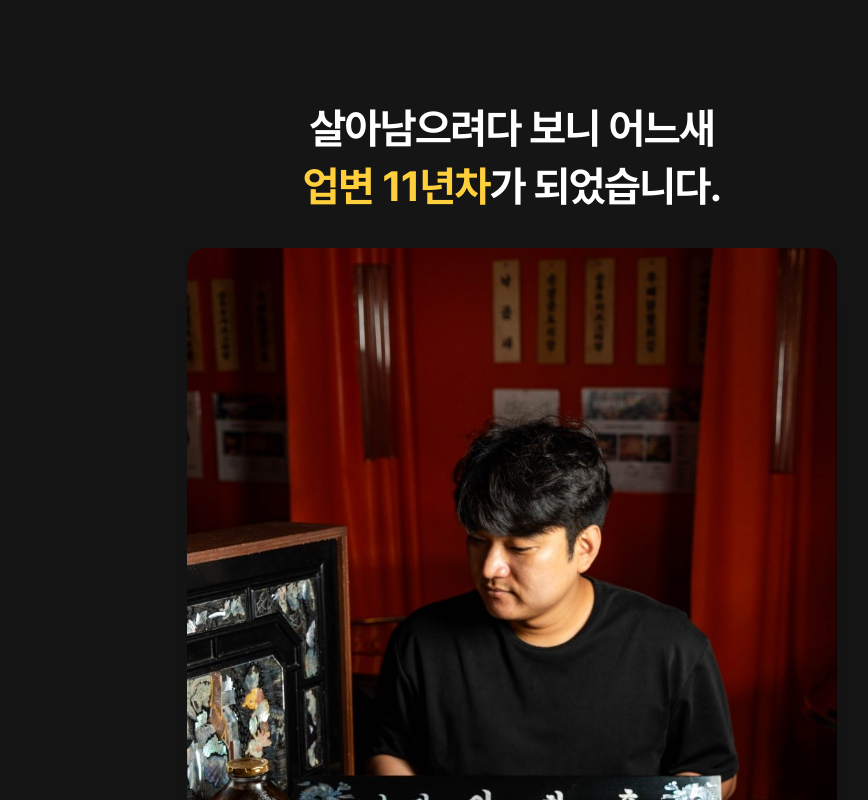
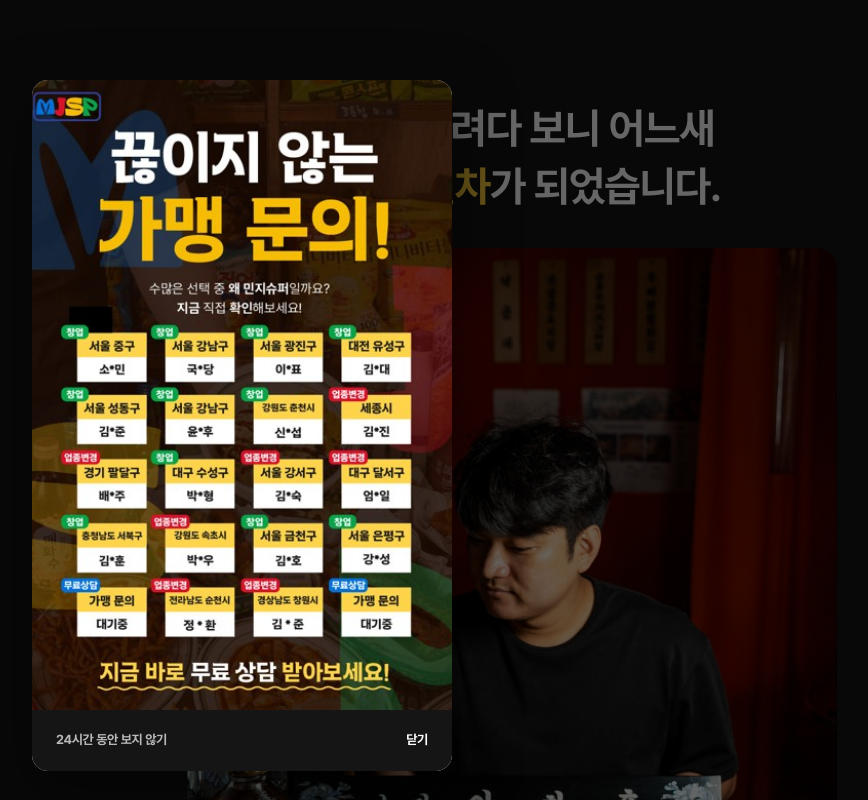
Before and after one commit to JISANGHYEOK-0901/MinjiSuper, a React (Vite) app in the folder front/: page / in a window 1280 px wide. Shown: the top 800 px of the page, without its empty margins (128-996 px from the left). Built offline with nearby package versions, Linux system fonts and the light colour scheme; a web font is replaced by a local one.

Commit message:
팝업창 추가

```diff
--- a/front/src/App.jsx
+++ b/front/src/App.jsx
@@ -10,7 +10,8 @@
 import ReceiptSection from "./components/ReceiptSection";
 import CostAnalysisSection from "./components/CostAnalysisSection";
 import ContactFormSection from "./components/ContactFormSection";
-import AdminDashboard from "./components/AdminDashboard"; // 신규 추가
+import AdminDashboard from "./components/AdminDashboard";
+import PopupModal from "./components/PopupModal";
 
 function LandingPage() {
   const [showTopBtn, setShowTopBtn] = useState(false);
@@ -25,6 +26,7 @@
 
   return (
     <div className="w-full overflow-hidden relative">
+      <PopupModal />
       <HeroSection />
       <ExpertSection />
       <StructureSection />
--- /dev/null
+++ b/front/src/components/PopupModal.jsx
@@ -0,0 +1,79 @@
+import React, { useState, useEffect } from "react";
+import { motion, AnimatePresence } from "framer-motion";
+
+const PopupModal = () => {
+  const [isOpen, setIsOpen] = useState(false);
+
+  useEffect(() => {
+    const hideUntil = localStorage.getItem("hideFranchisePopup");
+    const now = new Date().getTime();
+
+    if (!hideUntil || now > parseInt(hideUntil)) {
+      // 대기 시간은 300ms로 유지 (체감상 즉시 실행)
+      const timer = setTimeout(() => setIsOpen(true), 300);
+      return () => clearTimeout(timer);
+    }
+  }, []);
+
+  const closePopup = () => setIsOpen(false);
+
+  const closeFor24Hours = () => {
+    const expireDate = new Date().getTime() + 24 * 60 * 60 * 1000;
+    localStorage.setItem("hideFranchisePopup", expireDate.toString());
+    setIsOpen(false);
+  };
+
+  return (
+    <AnimatePresence>
+      {isOpen && (
+        <>
+          {/* 💡 [교정] backdrop-blur 클래스를 제거하여 뒷배경이 흐릿하게 보이는 효과 제거 */}
+          <motion.div
+            initial={{ opacity: 0 }}
+            animate={{ opacity: 1 }}
+            exit={{ opacity: 0 }}
+            onClick={closePopup}
+            // 💡 배경만 살짝 어둡게 처리 (blur 제거)
+            className="fixed inset-0 bg-black/60 z-[9998]"
+          />
+
+          <motion.div
+            initial={{ opacity: 0, scale: 0.95, y: -20 }} // 위에서 아래로 미세하게 등장
+            animate={{ opacity: 1, scale: 1, y: 0 }}
+            exit={{ opacity: 0, scale: 0.95, y: -20 }}
+            /* 💡 [교정] 좌측 상단 적당한 위치로 고정 (fixed left-5 top-20)
+                     기존 중앙 정렬 translate 제거 */
+            className="fixed left-40 top-20 z-[9999] w-[85%] pc:w-full max-w-[380px] pc:max-w-[420px] bg-white rounded-2xl shadow-[0_20px_60px_rgba(0,0,0,0.5)] overflow-hidden"
+          >
+            {/* 이미지 영역: image_2df6be.jpg 반영 */}
+            <div className="relative w-full aspect-[2/3] overflow-hidden">
+              <img
+                src="/images/popup-franchise-status.jpg"
+                alt="가맹 문의 현황"
+                className="w-full h-full object-cover"
+              />
+            </div>
+
+            {/* 하단 컨트롤 바 */}
+            <div className="bg-[#151515] flex justify-between items-center px-6 py-5 text-white">
+              <button
+                onClick={closeFor24Hours}
+                className="text-[11px] pc:text-[13px] font-bold opacity-70 hover:opacity-100 hover:text-point-yellow transition-all break-keep"
+              >
+                24시간 동안 보지 않기
+              </button>
+              <button
+                onClick={closePopup}
+                className="text-[11px] pc:text-[13px] font-black hover:scale-110 transition-transform"
+              >
+                닫기
+              </button>
+            </div>
+          </motion.div>
+        </>
+      )}
+    </AnimatePresence>
+  );
+};
+
+export default PopupModal;
```
Also changed, not shown: front/public/images/popup-franchise-status.jpg (added).
